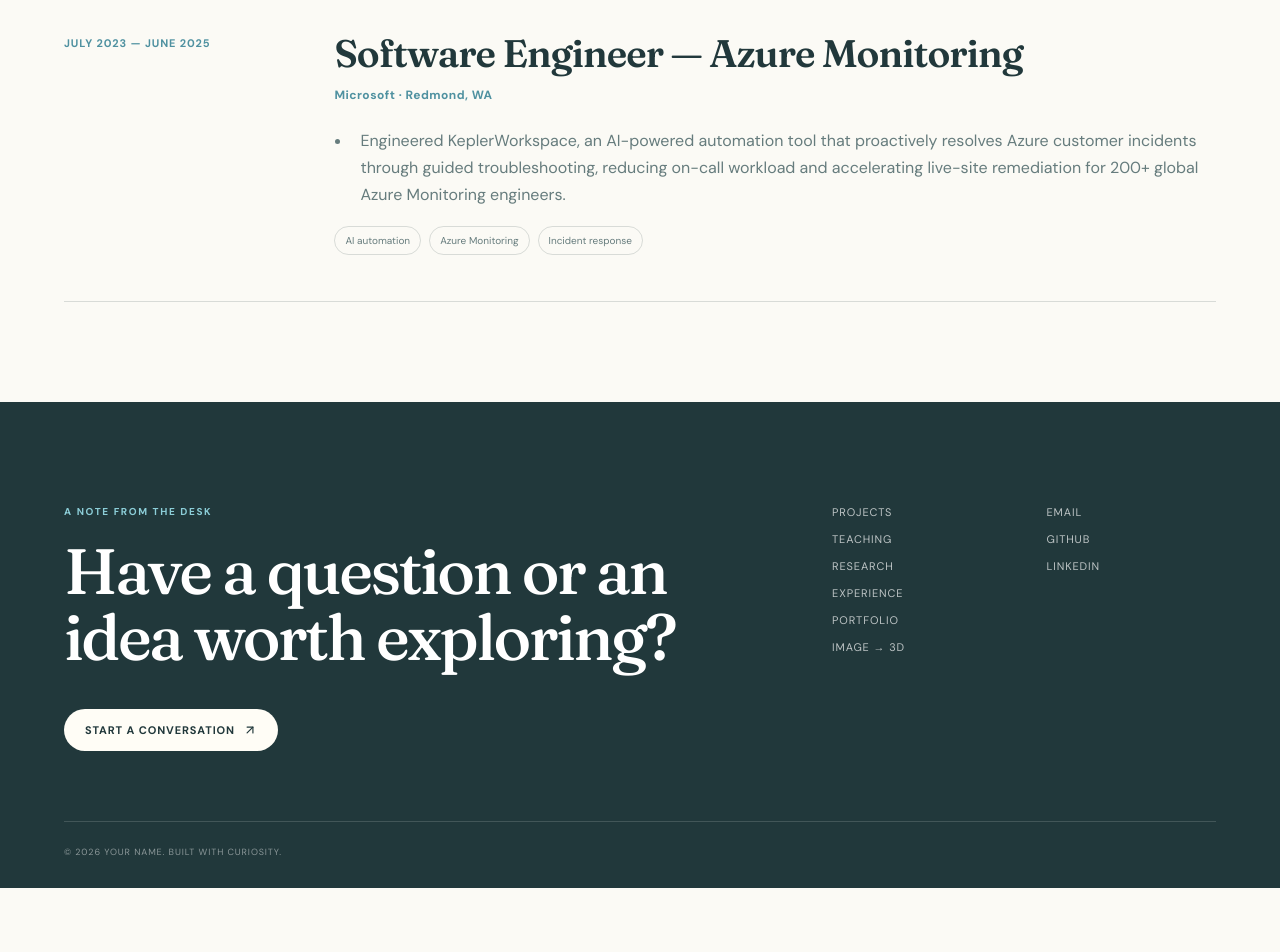
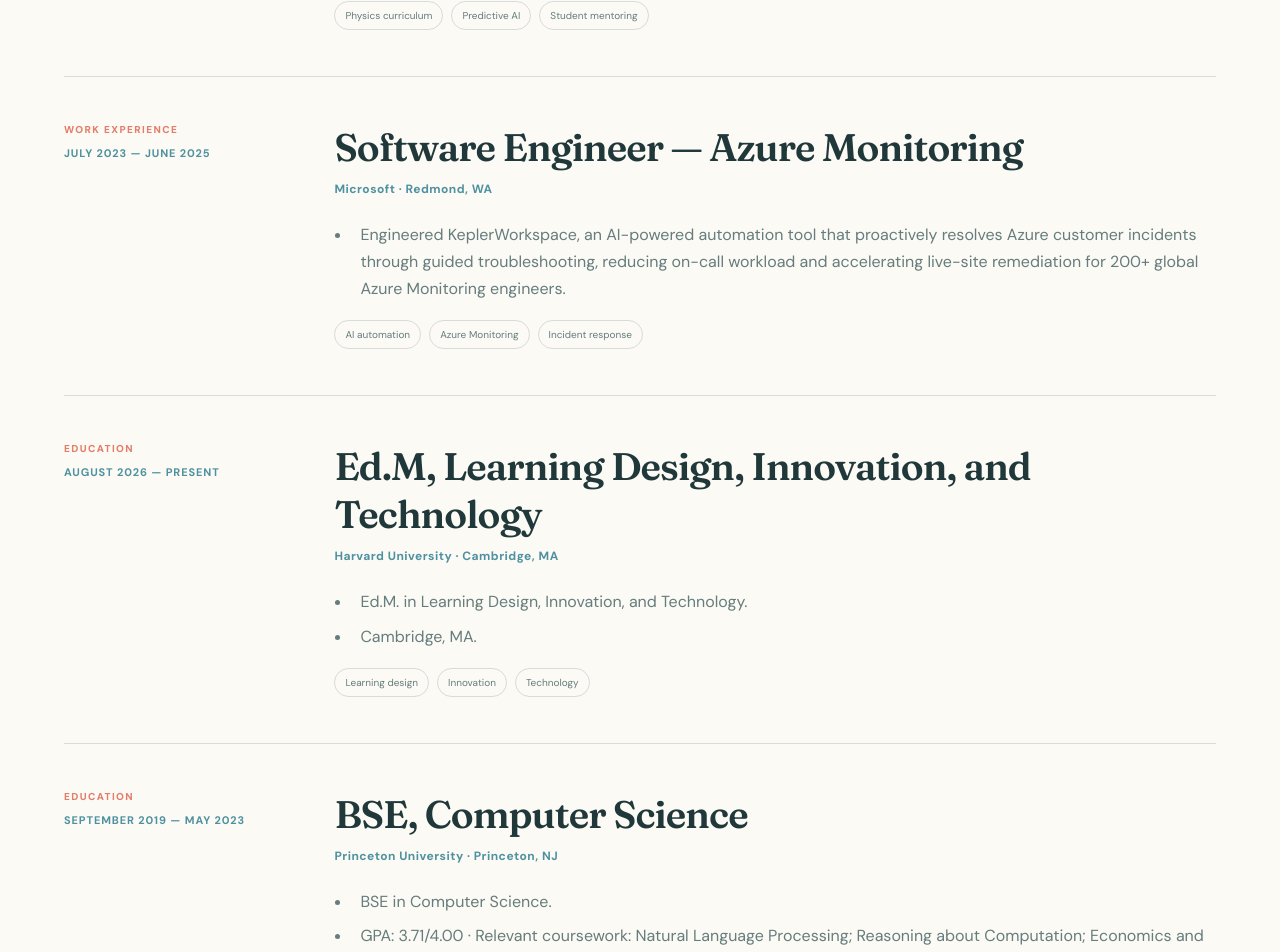
Before and after one commit to ShenYutong2000/Protfolio, a Next.js app: page /experience in a window 1280 px wide. Shown: the part 1029-1981 px from the top of the page. Before the commit the page ends 1917 px from the top, so only its background shows below. Built offline with nearby package versions, Linux system fonts and the light colour scheme.

Commit message:
Add education to experience timeline

```diff
--- a/src/app/experience/page.tsx
+++ b/src/app/experience/page.tsx
@@ -10,13 +10,16 @@
     <SectionShell
       number="05"
       eyebrow="The briefcase by the desk"
-      title="Work with purpose."
-      introduction="Professional experiences where I learned, collaborated, and turned ideas into outcomes."
+      title="Work and learning with purpose."
+      introduction="Professional and academic chapters where I learned, collaborated, and turned ideas into outcomes."
     >
       <div className="experience-list">
         {experience.map((item) => (
           <article className="experience-card" key={item.period}>
-            <p className="timeline-period">{item.period}</p>
+            <div className="experience-card-meta">
+              <p className="experience-card-kind">{item.kind === "education" ? "Education" : "Work experience"}</p>
+              <p className="timeline-period">{item.period}</p>
+            </div>
             <div>
               <h2>{item.role}</h2>
               <h3>{item.company}</h3>
--- a/src/app/globals.css
+++ b/src/app/globals.css
@@ -1563,6 +1563,15 @@
   padding: 46px 0;
 }
 
+.experience-card-kind {
+  color: var(--coral);
+  font-size: 10px;
+  font-weight: 750;
+  letter-spacing: 0.14em;
+  margin: 0 0 10px;
+  text-transform: uppercase;
+}
+
 .achievement-list {
   color: var(--muted);
   line-height: 1.7;
--- a/src/data/content.ts
+++ b/src/data/content.ts
@@ -139,22 +139,23 @@
 
 export const education = [
   {
-    period: "2024 — Present",
-    institution: "University Name",
-    degree: "Degree in Your Major",
-    summary:
-      "Add a concise summary of this education, its focus, and the work it shaped.",
-    details:
-      "Add your concentration, key courses, academic honors, student organizations, and relevant achievements.",
+    period: "August 2026 — Present",
+    institution: "Harvard University",
+    location: "Cambridge, MA",
+    degree: "Ed.M, Learning Design, Innovation, and Technology",
+    summary: "Ed.M. in Learning Design, Innovation, and Technology.",
+    details: "Cambridge, MA.",
+    focus: ["Learning design", "Innovation", "Technology"],
   },
   {
-    period: "2020 — 2024",
-    institution: "Previous University",
-    degree: "Degree in Your Major",
-    summary:
-      "Describe the part of this education that best supports the story you want your portfolio to tell.",
+    period: "September 2019 — May 2023",
+    institution: "Princeton University",
+    location: "Princeton, NJ",
+    degree: "BSE, Computer Science",
+    summary: "BSE in Computer Science.",
     details:
-      "Describe the part of this education that best supports the story you want your portfolio to tell.",
+      "GPA: 3.71/4.00 · Relevant coursework: Natural Language Processing; Reasoning about Computation; Economics and Computing; Innovating Across Technology, Business, and Marketplaces; Foundations of Psychological Thought.",
+    focus: ["Computer science", "Natural language processing", "Computing & economics"],
   },
 ];
 
@@ -202,8 +203,18 @@
   },
 ] satisfies ResearchItem[];
 
-export const experience = [
+type ExperienceEntry = {
+  kind: "work" | "education";
+  period: string;
+  role: string;
+  company: string;
+  achievements: string[];
+  tools: string[];
+};
+
+const workExperience = [
   {
+    kind: "work" as const,
     period: "July 2025 — Present",
     role: "STEM Teaching Fellow",
     company: "United World College · Changshu, China",
@@ -215,6 +226,7 @@
     tools: ["Physics curriculum", "Predictive AI", "Student mentoring"],
   },
   {
+    kind: "work" as const,
     period: "July 2023 — June 2025",
     role: "Software Engineer — Azure Monitoring",
     company: "Microsoft · Redmond, WA",
@@ -224,6 +236,17 @@
     tools: ["AI automation", "Azure Monitoring", "Incident response"],
   },
 ];
+
+const educationExperience = education.map((item) => ({
+  kind: "education" as const,
+  period: item.period,
+  role: item.degree,
+  company: `${item.institution} · ${item.location}`,
+  achievements: [item.summary, item.details],
+  tools: item.focus,
+}));
+
+export const experience = [...workExperience, ...educationExperience] satisfies ExperienceEntry[];
 
 export const portfolioItems = [
   {
```
Also changed, not shown: src/components/study/ExperienceCards.tsx (+11 -9 lines).
